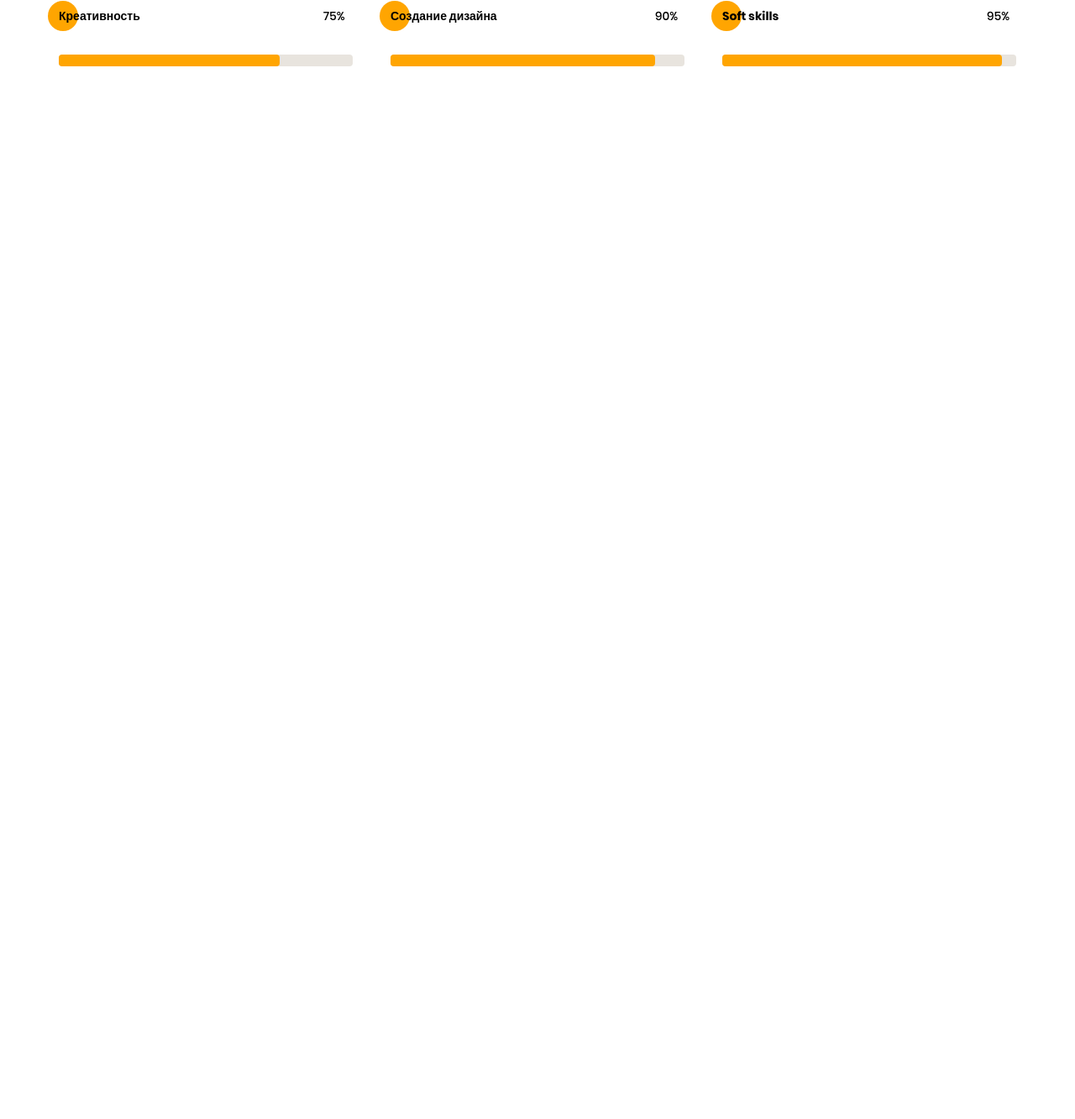
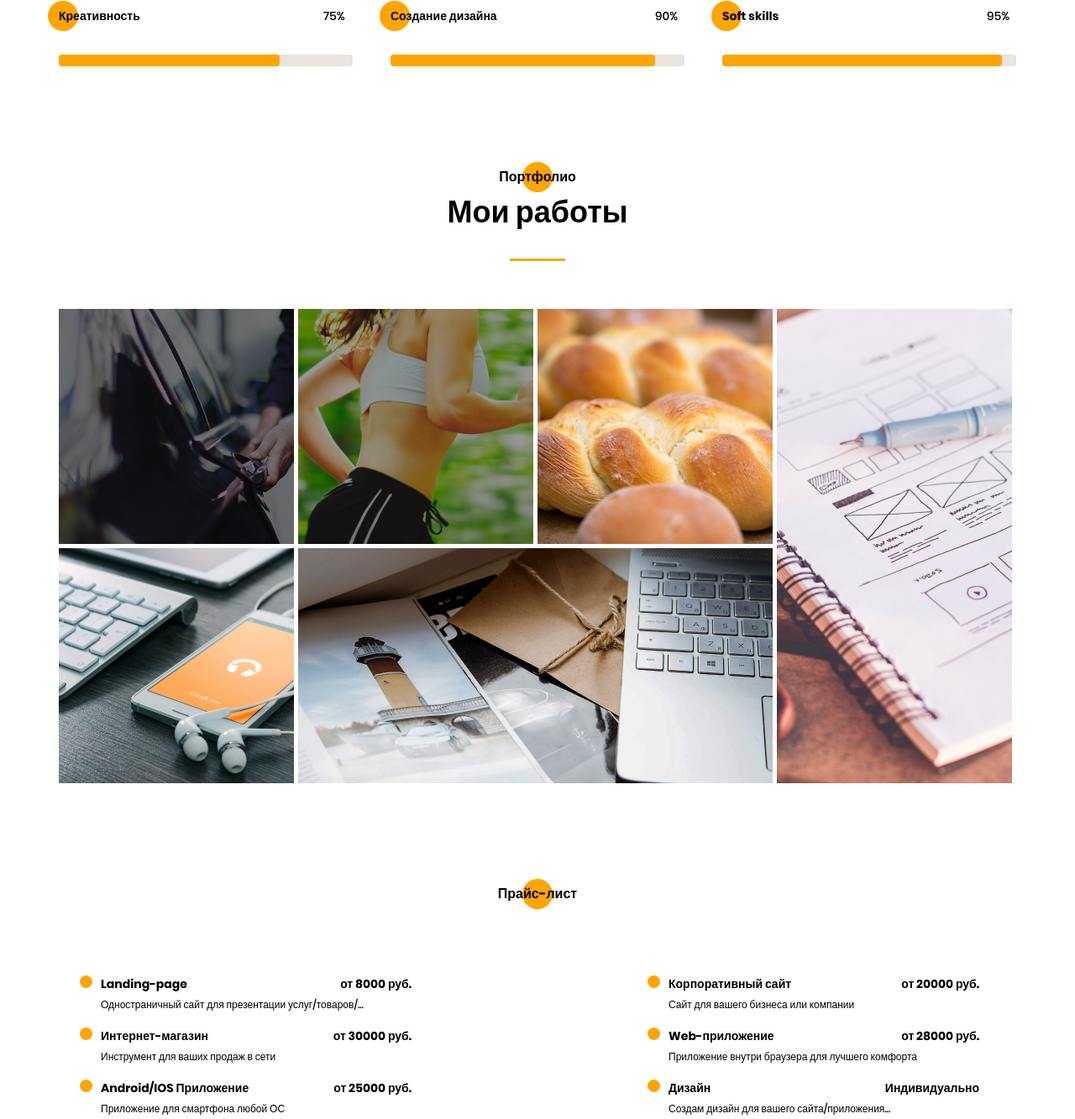
Before and after one commit to Chubss/portpolio, a website: page src/index.html in a window 1280 px wide. Shown: the part 3203-4536 px from the top of the page at 84% size. Before the commit the page ends 3282 px from the top, so only its background shows below. Drawn offline with Linux system fonts and the light colour scheme.

Commit message:
price section done

```diff
--- a/src/index.html
+++ b/src/index.html
@@ -316,6 +316,70 @@
             </div>
         </div>
     </section>
+    <section class="portfolio">
+        <div class="portfolio__container">
+            <h2 class="portfolio__title title title_fs16">Портфолио</h2>
+            <div class="portfolio__subtitle title title_fs36">Мои работы</div>
+            <div class="portfolio__items">
+                <a href="#" class="portfolio__item">
+                    <img src="img/jobs/uber.jpg" alt="Uber">
+                </a>
+                <a href="#" class="portfolio__item">
+                    <img src="img/jobs/pulse.jpg" alt="Pulse">
+                </a>
+                <a href="#" class="portfolio__item">
+                    <img src="img/jobs/bread.jpg" alt="Bread">
+                </a>
+                <a href="#" class="portfolio__item vertical">
+                    <img src="img/jobs/plans.jpg" alt="Plans" clss>
+                </a>
+                <a href="#" class="portfolio__item">
+                    <img src="img/jobs/ipad.jpg" alt="ipad">
+                </a>
+                <a href="#" class="portfolio__item horizont">
+                    <img src="img/jobs/mac.jpg" alt="mac">
+                </a>
+            </div>
+        </div>
+    </section>
+    <section class="price">
+        <div class="price__container">
+            <h2 class="price__title title title_fs16">Прайс-лист</h2>
+            <div class="price__column">
+                <div class="price__item">
+                    <div class="price__name">Landing-page</div>
+                    <div class="price__value">от 8000 руб.</div>
+                    <div class="price__descr">Одностраничный сайт для презентации услуг/товаров/...</div>
+                </div>
+                <div class="price__item">
+                    <div class="price__name">Корпоративный сайт</div>
+                    <div class="price__value">от 20000 руб.</div>
+                    <div class="price__descr">Сайт для вашего бизнеса или компании</div>
+                </div>
+                <div class="price__item">
+                    <div class="price__name">Интернет-магазин</div>
+                    <div class="price__value">от 30000 руб.</div>
+                    <div class="price__descr">Инструмент для ваших продаж в сети</div>
+                </div>
+
+                <div class="price__item">
+                    <div class="price__name">Web-приложение</div>
+                    <div class="price__value">от 28000 руб.</div>
+                    <div class="price__descr">Приложение внутри браузера для лучшего комфорта</div>
+                </div>
+                <div class="price__item">
+                    <div class="price__name">Android/IOS Приложение</div>
+                    <div class="price__value">от 25000 руб.</div>
+                    <div class="price__descr">Приложение для смартфона любой ОС</div>
+                </div>
+                <div class="price__item">
+                    <div class="price__name">Дизайн</div>
+                    <div class="price__value">Индивидуально</div>
+                    <div class="price__descr">Создам дизайн для вашего сайта/приложения...</div>
+                </div>
+            </div>
+        </div>
+    </section>
     <script src="js/script.js"></script>
 </body>
 
--- a/src/js/script.js
+++ b/src/js/script.js
@@ -18,4 +18,5 @@ const percent = document.querySelectorAll('.scale__pers'),
 
 percent.forEach((item, i) => {
     lines[i].style.width = item.innerHTML;
+
 });
--- /dev/null
+++ b/src/sass/blocks/_portfolio.scss
@@ -0,0 +1,44 @@
+.portfolio {
+    margin-top: 120px;
+
+
+    &__title {
+        text-align: center;
+        @include circle;
+
+        &:before {
+            left: 50%;
+            transform: translateX(-50%);
+        }
+    }
+
+    &__subtitle {
+        text-align: center;
+        @include slash_center;
+    }
+
+    &__items {
+        margin-top: 85px;
+        display: grid;
+        grid-template: repeat(2, 280px) / repeat(4, 280px);
+        grid-auto-rows: 280px;
+        gap: 5px;
+    }
+
+    &__item {
+        img {
+            width: 100%;
+        }
+    }
+}
+
+
+.vertical {
+    grid-column: 4 / 5;
+
+}
+
+.horizont {
+    grid-column: 2 / 4;
+    grid-row: 2 / 3;
+}
--- /dev/null
+++ b/src/sass/blocks/_price.scss
@@ -0,0 +1,69 @@
+.price {
+    margin-top: 120px;
+
+    &__container {}
+
+    &__title {
+        text-align: center;
+        @include circle;
+
+        &:before {
+            left: 50%;
+            transform: translateX(-50%);
+        }
+    }
+
+    &__column {
+        padding-left: 50px;
+        margin-top: 85px;
+        display: grid;
+        grid-template-columns: repeat(2, 370px);
+        grid-template-rows: repeat(3, minmax(44px, auto));
+        grid-auto-rows: (45px, auto);
+        // justify-content: space-between;
+        column-gap: 306px;
+        row-gap: 15px;
+    }
+
+    &__item {
+        position: relative;
+        display: grid;
+        grid-template: repeat(2, minmax(21px, auto)) / repeat(2, auto);
+        row-gap: 5px;
+        // padding-left: 25px;
+        @include circle;
+
+        &:before {
+            width: 15px;
+            height: 15px;
+            top: 0;
+            left: -25px;
+        }
+    }
+
+    &__name {
+        font-weight: 700;
+        font-size: 14px;
+        line-height: 21px;
+    }
+
+    &__value {
+        font-weight: 700;
+        font-size: 14px;
+        line-height: 21px;
+        justify-self: end;
+    }
+
+    &__descr {
+        grid-column: 1/3;
+        font-weight: 500;
+        font-size: 12px;
+        line-height: 18px;
+        color: #000000;
+    }
+}
+
+.title {
+
+    &_fs16 {}
+}
--- a/src/sass/style.scss
+++ b/src/sass/style.scss
@@ -22,3 +22,5 @@
 @import "blocks/about";
 @import "blocks/resume";
 @import "blocks/stack";
+@import "blocks/portfolio";
+@import "blocks/price";
```
Also changed, not shown: src/css/style.min.css.
